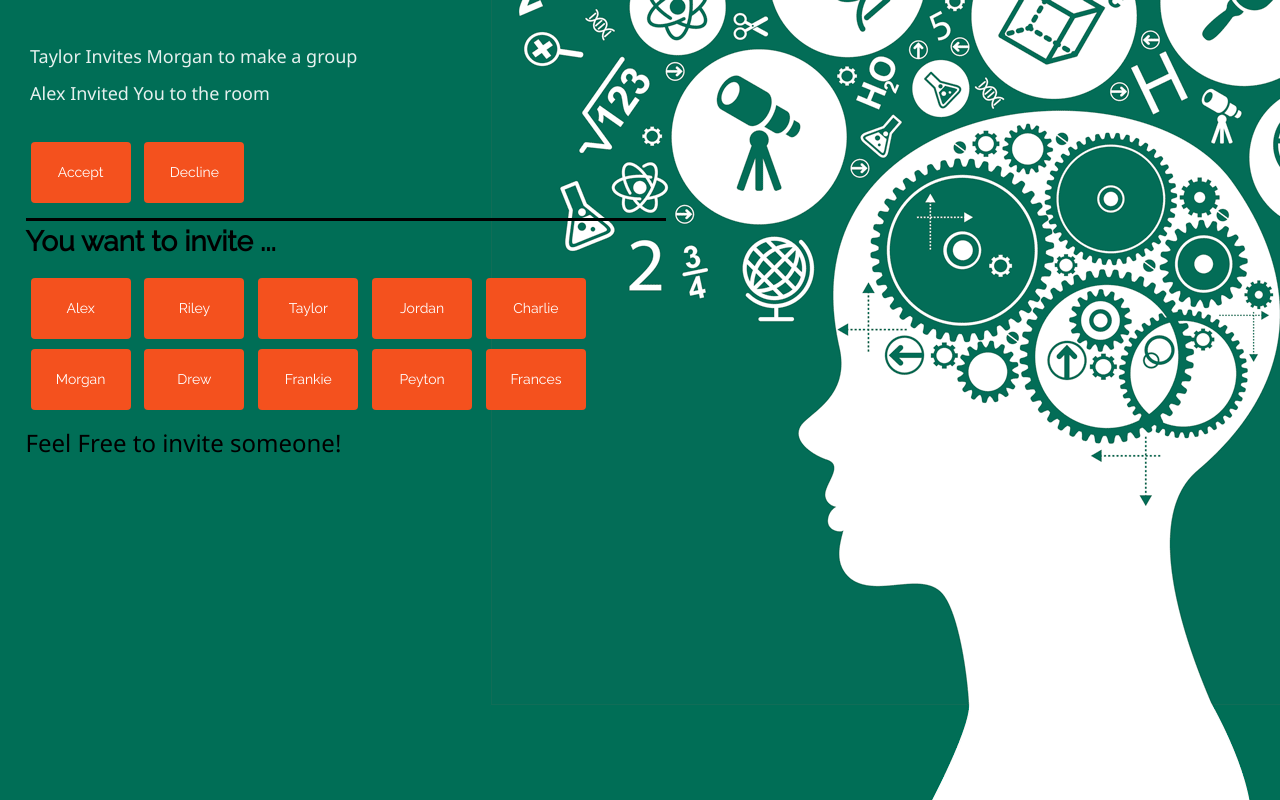
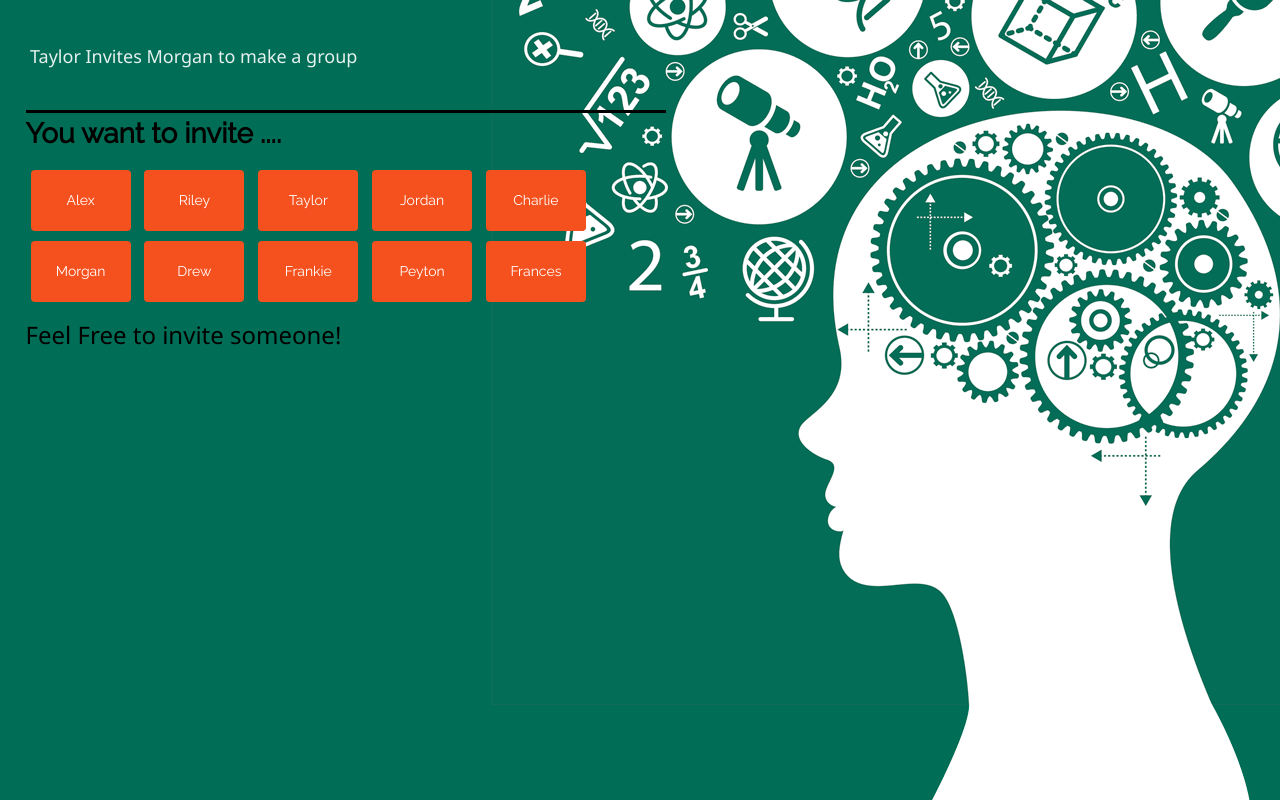
Before and after one commit to Mudabbir27/CyberChat, a plain HTML site: page page2.html in a window 1280 px wide. Drawn offline with nearby package versions, Linux system fonts and the light colour scheme.

Commit message:
removed testing code

```diff
--- a/page2.html
+++ b/page2.html
@@ -116,7 +116,7 @@ $(document).ready(function(){
 
 
 <div class="w3-half" style="margin-left: 2%;">
-  <h1 style="border-top: solid;font-size: 28px"><strong>You want to invite ...</strong></h1>
+  <h1 style="border-top: solid;font-size: 28px"><strong>You want to invite ....</strong></h1>
   <!-- check -->
       <button id = "one_press1" onclick="topFunction(participantA)" class="button"><span> </span></button>
       <button id = "one_press2" onclick="topFunction(participantB)" class="button"><span>User B</span></button>
@@ -269,7 +269,7 @@ setTimeout(OtherPeopleDecline, 35000, participantJ, participantE);
 setTimeout(OtherPeople, 44000, participantD, participantH);
 setTimeout(OtherPeopleAccept, 48000 , participantH, participantD)
 
-setTimeout(invite_self, 5000, participantA);
+setTimeout(invite_self, 55000, participantA);
 
 setTimeout(Save, 70000);
 
```
